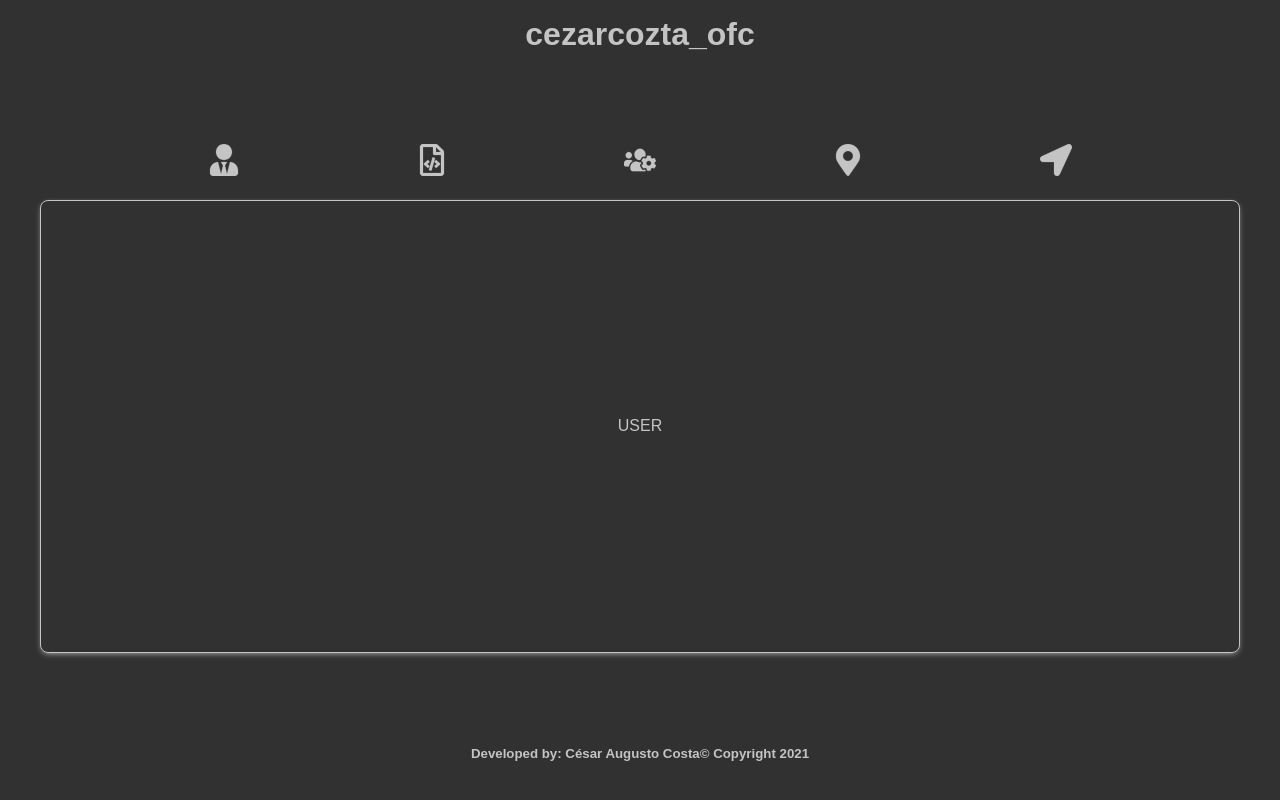
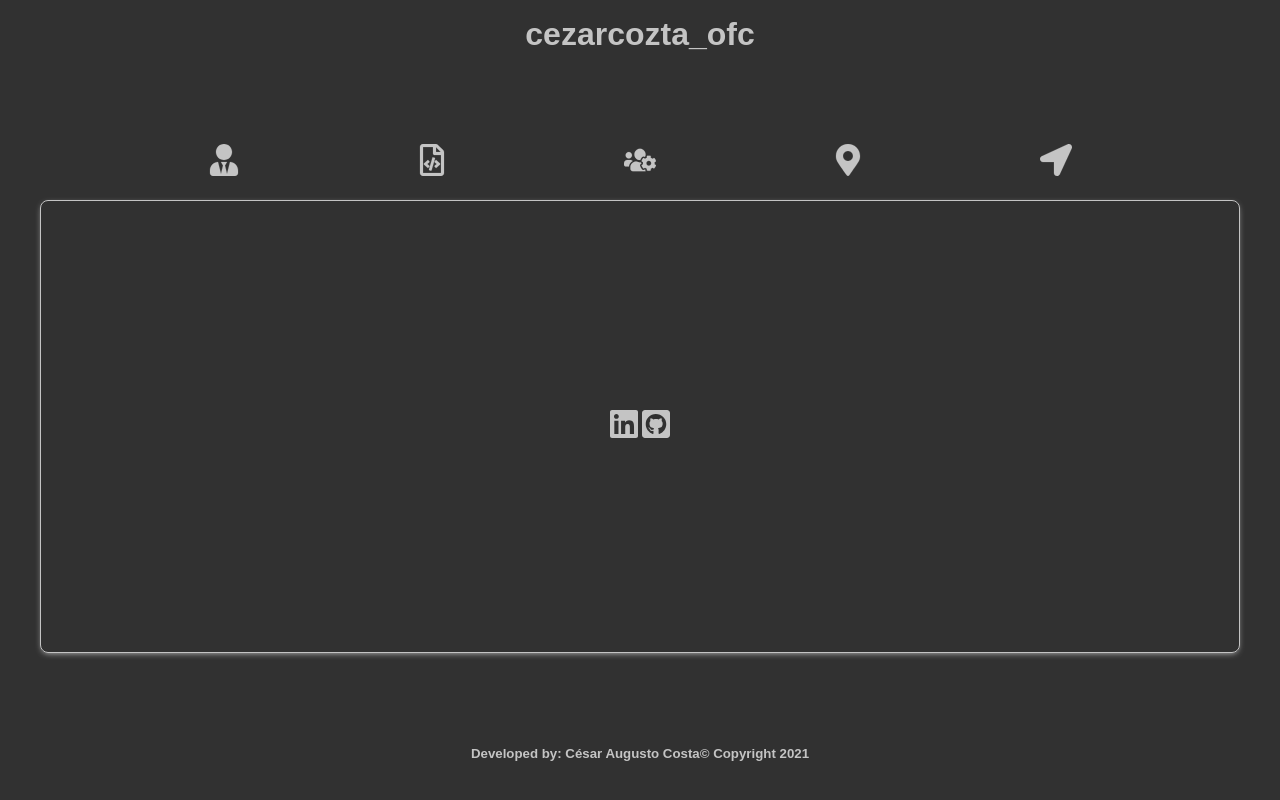
Before and after one commit to cezarcozta/site-cezarcozta, a Next.js app: page / in a window 1280 px wide. Built offline with nearby package versions, Linux system fonts and the light colour scheme; a web font is replaced by a local one.

Commit message:
add linkedin and github icons

```diff
--- a/src/pages/index.tsx
+++ b/src/pages/index.tsx
@@ -1,5 +1,7 @@
 import { useState } from "react";
 import {
+  FaGithubSquare,
+  FaLinkedin,
   FaLocationArrow,
   FaMapMarkerAlt,
   FaRegFileCode,
@@ -57,7 +59,10 @@ export default function Home() {
         </nav>
 
         <section>
-          <div hidden={isVisible[0]}>USER</div>
+          <div hidden={isVisible[0]}>
+            <FaLinkedin size={32} />
+            <FaGithubSquare size={32} />
+          </div>
           <div hidden={isVisible[1]}>CODE SKILLS</div>
           <div hidden={isVisible[2]}>SOFT SKILLS</div>
           <div hidden={isVisible[3]}>LOCATION</div>
```
